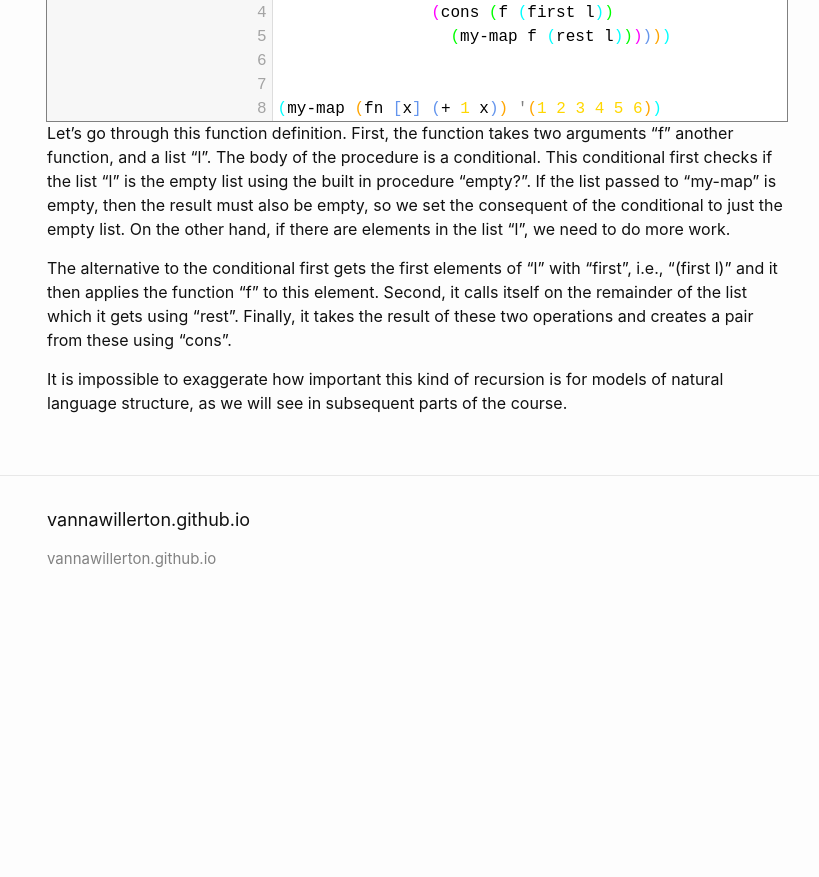
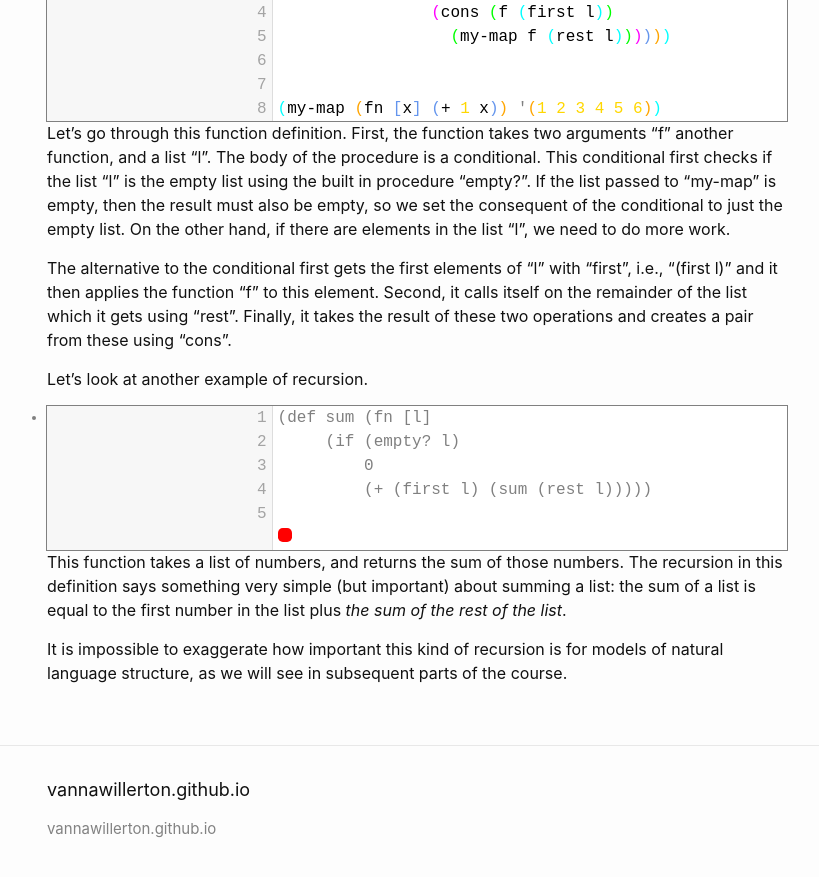
Before and after one commit to vannawillerton/vannawillerton.github.io, a Jekyll site: the page built from ModelsOfComputation.md, in a window 1280 px wide and 900 px high, scrolled down 6703 px. Shown: the top 877 px of the window, without its empty margins (223-1042 px from the left). Built offline with Jekyll 4.4.1, drawn with Linux system fonts in a browser that asks for light colours; our own code applies the rules of GitHub Pages for plain Markdown files; formulas are drawn with MathJax 3; before the commit the page ends 7333 px from its top, so only the background shows below that.

Commit message:
Update ModelsOfComputation.md

````diff
--- a/ModelsOfComputation.md
+++ b/ModelsOfComputation.md
@@ -252,4 +252,16 @@ Let's go through this function definition. First, the function takes two argumen
 
 The alternative to the conditional first gets the first elements of "l" with "first", i.e., "(first l)" and it then applies the function "f" to this element. Second, it calls itself on the remainder of the list which it gets using "rest". Finally, it takes the result of these two operations and creates a pair from these using "cons".
 
+Let's look at another example of recursion.
+
+```
+(def sum (fn [l]
+     (if (empty? l)
+         0
+         (+ (first l) (sum (rest l)))))
+
+```
+
+This function takes a list of numbers, and returns the sum of those numbers. The recursion in this definition says something very simple (but important) about summing a list: the sum of a list is equal to the first number in the list plus *the sum of the rest of the list*.
+
 It is impossible to exaggerate how important this kind of recursion is for models of natural language structure, as we will see in subsequent parts of the course.
````
